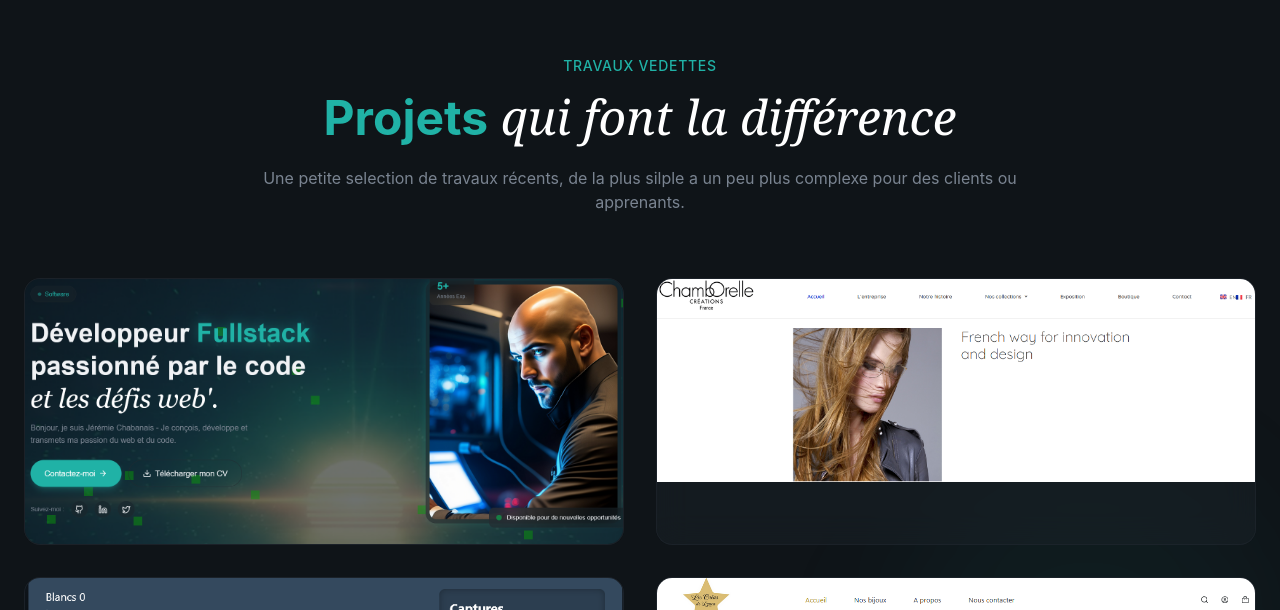
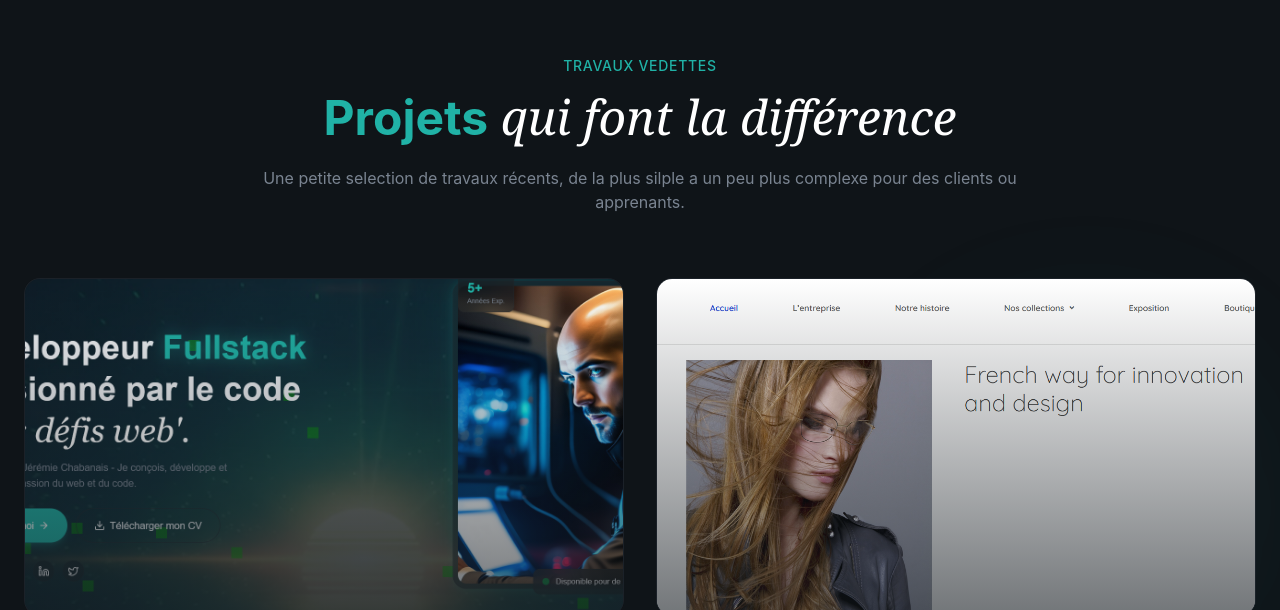
Before and after one commit to devJeremie/Tuto-Portfolio, a React (Vite) app: page / in a window 1280 px wide. Shown: the part 2190-2800 px from the top of the page. Built offline with nearby package versions, Linux system fonts and the light colour scheme.

Commit message:
Maj-About-Project

```diff
--- a/src/sections/Projects.jsx
+++ b/src/sections/Projects.jsx
@@ -88,13 +88,22 @@ export const Projects = () => {
           {/*Projet avec grid */}
           <div className="grid md:grid-cols-2 gap-8">
             {projects.map((project, id) => (
-              <div key={id} className="group glass rounded-2xl overflow-hidden animate-fade-in md:row-span-1">
+              <div
+                key={id}
+                className="group glass rounded-2xl overflow-hidden animate-fade-in md:row-span-1"
+                style={{ animationDelay: `${id + 1 * 100}ms` }}
+              >
                 {/*Image des projets*/}
-                <div>
-                    <img
-                        src={project.image} alt={project.title}
-                        className="w-full h-full object-cover transition-transform duration-700"
-                    />
+                <div className="relative overflow-hidden aspect-video">
+                  <img
+                    src={project.image}
+                    alt={project.title}
+                    className="w-full h-full object-cover transition-transform duration-700 group-hover:scale-110"
+                  />
+                  <div
+                    className="absolute inset-0 bg-linear-to-t from-card via-card/50
+                               to-transparent opacity-60"
+                  />
                 </div>
               </div>
             ))}
```
